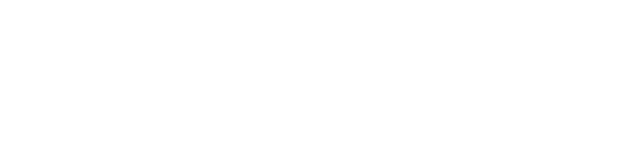
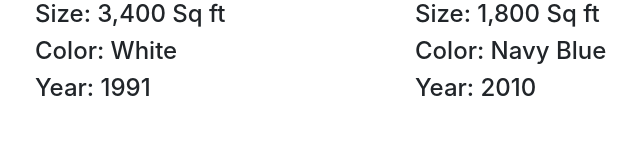
Before and after one commit to JordanBriscoe/Gregslist, a plain HTML site: page index.html in a window 1280 px wide. Shown: the whole page, without its empty margins (50-690 px from the left). Drawn offline with nearby package versions, Linux system fonts and the light colour scheme.

Commit message:
Houses to website

```diff
--- a/app/components/HouseController.js
+++ b/app/components/HouseController.js
@@ -3,8 +3,19 @@ import HouseService from "./HouseService.js";
 
 let _houseService = new HouseService()
 
+function drawHouses(){
+    let housesElem = document.querySelector ("#houses")
+    let template = ''
+    let houses = _houseService.Houses
+    houses.forEach(house => {
+        template += house.Template
+    })
+    housesElem.innerHTML = template
+}
+
 export default class HouseController{
     constructor(){
         console.log('Controller says HI')
+        drawHouses()
     }
 }
--- a/app/components/HouseService.js
+++ b/app/components/HouseService.js
@@ -1,11 +1,18 @@
 import House from "../models/house.js";
 
 
-let _house = [new House(3400, 'White', 1991)]
+let _houses = [
+    new House({size: '3,400 Sq ft', color: "White", year: 1991}),
+    new House({size: '1,800 Sq ft', color: "Navy Blue", year: 2010})
+]
 
 
 export default class HouseService{
     constructor(){
-        console.log('service says hi', _house)
+        console.log('service says hi', _houses)
+    }
+
+    get Houses(){
+        return _houses.map(house => new House(house))
     }
 }
--- a/app/models/house.js
+++ b/app/models/house.js
@@ -2,9 +2,19 @@
 
 
 export default class House{
-    constructor(size, color, year){
-        this.size = size
-        this.color = color
-        this.year = year
+    constructor(data){
+        this.size = data.size
+        this.color = data.color
+        this.year = data.year
+    }
+
+    get Template(){
+        return `
+        <div class="col-4">
+                <h4>Size: ${this.size}</h4>
+                <h4>Color: ${this.color}</h4>
+                <h4>Year: ${this.year}</h4>
+            </div>
+            `
     }
 }
--- a/index.html
+++ b/index.html
@@ -11,6 +11,11 @@
 </head>
 
 <body>
+    <div class="container">
+        <div id="houses" class="row">
+
+        </div>
+    </div>
 
 
 
```
